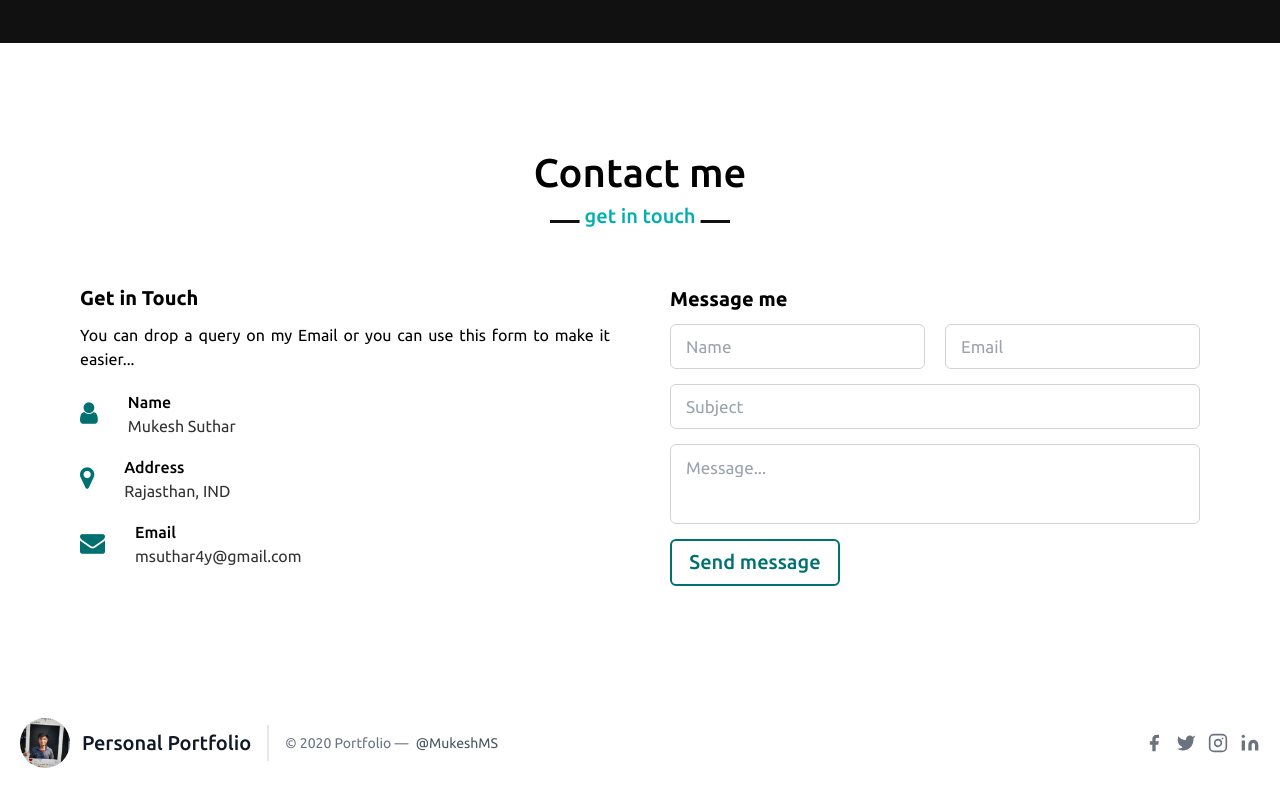
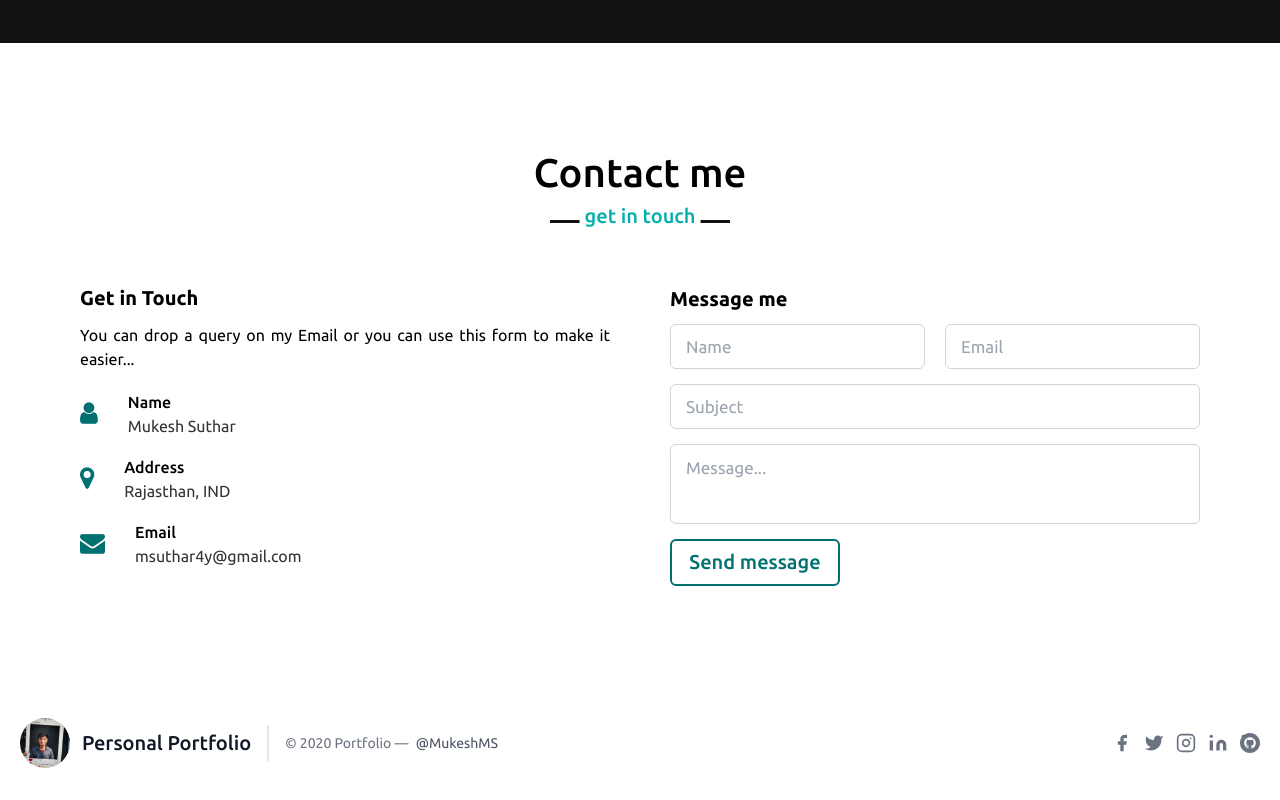
Before and after one commit to mukeshs1510/portfolio, a plain HTML site: page index.html in a window 1280 px wide. Shown: the part 3425-4225 px from the top of the page. Drawn offline with nearby package versions, Linux system fonts and the light colour scheme.

Commit message:
after addition of Github repo

```diff
--- a/index.html
+++ b/index.html
@@ -388,6 +388,12 @@
                 <circle cx="4" cy="4" r="2" stroke="none"></circle>
               </svg>
             </a>
+            <a class="ml-3 text-gray-500" href="https://github.com/mukeshs1510?tab=repositories/" target="_blank">
+                <svg fill="currentColor" stroke="currentColor" stroke-linecap="round" stroke-linejoin="round" stroke-width="0" class="w-5 h-5" viewBox="0 0 24 24">
+                  <path stroke="none" d="M12 0c-6.627 0-12 5.373-12 12s5.373 12 12 12 12-5.373 12-12-5.373-12-12-12zm2.218 18.616c-.354.069-.468-.149-.468-.336v-1.921c0-.653-.229-1.079-.481-1.296 1.56-.173 3.198-.765 3.198-3.454 0-.765-.273-1.389-.721-1.879.072-.177.312-.889-.069-1.853 0 0-.587-.188-1.923.717-.561-.154-1.159-.231-1.754-.234-.595.003-1.193.08-1.753.235-1.337-.905-1.925-.717-1.925-.717-.379.964-.14 1.676-.067 1.852-.448.49-.722 1.114-.722 1.879 0 2.682 1.634 3.282 3.189 3.459-.2.175-.381.483-.444.936-.4.179-1.413.488-2.037-.582 0 0-.37-.672-1.073-.722 0 0-.683-.009-.048.426 0 0 .46.215.777 1.024 0 0 .405 1.25 2.353.826v1.303c0 .185-.113.402-.462.337-2.782-.925-4.788-3.549-4.788-6.641 0-3.867 3.135-7 7-7s7 3.133 7 7c0 3.091-2.003 5.715-4.782 6.641z"></path>
+                  <circle cx="4" cy="4" r="2" stroke="none"></circle>
+                </svg>
+              </a>
           </span>
         </div>
       </footer>
```
Also changed, not shown: assets/github.png (added).
